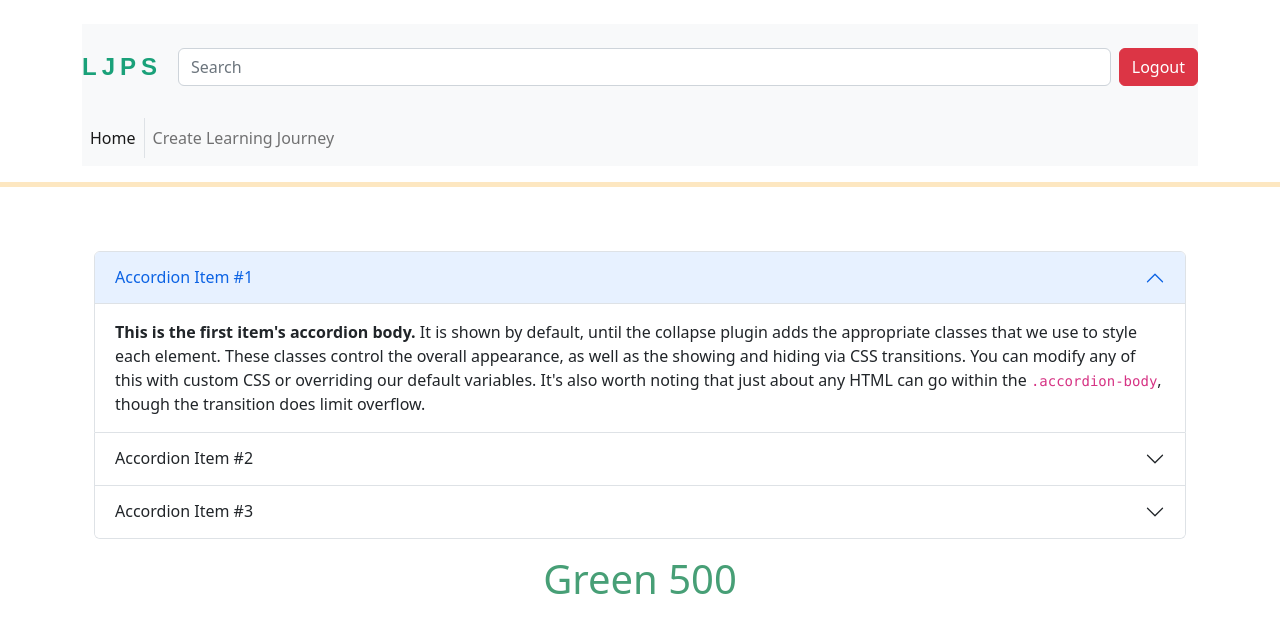
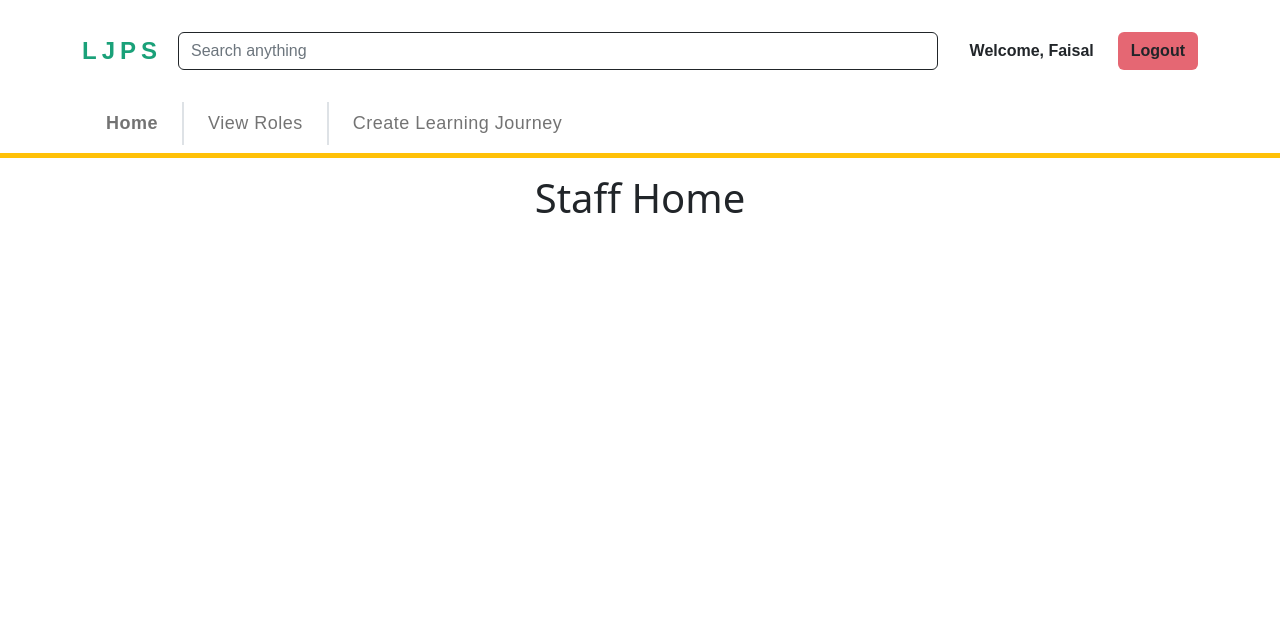
Before and after one commit to SPM-proj-team/spm-frontend, a Vue app: page / in a window 1280 px wide. Shown: the top 632 px of the page. Built offline with nearby package versions, Linux system fonts and the light colour scheme.

Commit message:
Added Vue Router

```diff
--- a/package.json
+++ b/package.json
@@ -8,16 +8,19 @@
     "lint": "vue-cli-service lint"
   },
   "dependencies": {
+    "0g": "^0.0.9",
     "@popperjs/core": "^2.11.6",
     "bootstrap": "^5.2.1",
     "core-js": "^3.8.3",
-    "vue": "^3.2.13"
+    "vue": "^3.2.13",
+    "vue-router": "^4.1.5"
   },
   "devDependencies": {
     "@babel/core": "^7.12.16",
     "@babel/eslint-parser": "^7.12.16",
     "@vue/cli-plugin-babel": "~5.0.0",
     "@vue/cli-plugin-eslint": "~5.0.0",
+    "@vue/cli-plugin-router": "~5.0.0",
     "@vue/cli-service": "~5.0.0",
     "css-loader": "^6.7.1",
     "eslint": "^7.32.0",
--- a/src/App.vue
+++ b/src/App.vue
@@ -1,26 +1,23 @@
 <template>
   <mainNavbar/>
-  <div class="container m-auto py-5">
-    <HelloWorld />
-    <h1 class="text-green-400 text-center py-3">Green 500</h1>
-  </div>
-
+  <router-view/>
 </template>
 
 <script>
-import HelloWorld from './components/HelloWorld.vue'
-import mainNavbar from './components/mainNavbar.vue'
+
+import MainNavbar from './components/MainNavbar.vue'
 
 export default {
-  name: 'App',
-  components: {
-    HelloWorld,
-    mainNavbar
+  components:{
+    MainNavbar
+  }
 }
-}
+
 </script>
 
 <style>
 
 
+
+
 </style>
--- a/src/components/mainNavbar.vue
+++ b/src/components/mainNavbar.vue
@@ -1,8 +1,9 @@
 <template>
+    <div class="container-fluid border-bottom border-warning border-5 bg-yellow-500">
         <div class="container container-md-fluid">
             <div class="row">
                 <div class="col">
-                <nav class="navbar navbar-expand-lg bg-light mt-4">
+                    <nav class="navbar navbar-expand-lg mt-2">
                         <div class="logo text-teal-600 me-3">LJPS</div>
                         <button class="navbar-toggler" type="button" data-bs-toggle="collapse"
                             data-bs-target="#navbarSupportedContent" aria-controls="navbarSupportedContent"
@@ -11,57 +12,64 @@
                         </button>
                         <div class="collapse navbar-collapse" id="navbarSupportedContent">
                             <form class="d-flex flex-fill py-3" role="search">
-                            <input class="form-control me-2" type="search" placeholder="Search" aria-label="Search">
+                                <input class="form-control me-2 border-dark" type="search" placeholder="Search anything" aria-label="Search">
                             </form>
+                            <div class="text-center mx-md-4 fw-semibold">Welcome, Faisal</div>
                             <div class="d-grid">
-                            <button type="button" class="btn btn-danger">Logout</button>
+                                <button type="button" class="btn bg-danger bg-opacity-75 fw-semibold">Logout</button>
                             </div>
                         </div>
-
                     </nav>
                 </div>
             </div>
             <div class="row">
                 <div class="col">
-                <nav class="navbar navbar-expand-lg bg-light">
+                    <nav class="navbar navbar-expand-lg">
                         <div class="collapse navbar-collapse" id="navbarSupportedContent">
                             <ul class="navbar-nav me-auto mb-2 mb-lg-0">
-                            <li class="nav-item border-end">
-                                <a class="nav-link active" aria-current="page" href="#">Home</a>
+                                <li class="nav-item border-end border-2 px-3">
+                                    <router-link to="/" class="nav-link text-bold" exact>Home</router-link>
                                 </li>
-                            <li class="nav-item">
-                                <a class="nav-link" href="#">Create Learning Journey</a>
+                                <li class="nav-item border-end border-2 px-3 ">
+                                    <router-link to="/JobRoles" class="nav-link" exact>View Roles</router-link>
+                                </li>
+                                <li class="nav-item px-3">
+                                    <router-link to="/CreateLearningJourney" class="nav-link" exact>Create Learning Journey</router-link>
                                 </li>
                             </ul>
                         </div>
                     </nav>
-
                 </div>
             </div>
         </div>
-    <hr>
-
-
+    </div>
 </template>
 
 <script>
 
+    export default {}
+
 </script>
 
 <style scoped>
+
+* {
+    font-family: 'Poppins', sans-serif;
+}
+
 .logo {
-    font-family: 'Poppins', sans-serif;
     font-size: 24px;
-    font-weight: 600;
+    font-weight: 800;
     letter-spacing: 5px;
 }
 
-.nav-text {
+.nav-item {
     font-size: 18px;
-    letter-spacing: 5px;
+    letter-spacing: 0.5px;
 }
 
-hr {
-    border-top: 5px solid #F59E0B
+.router-link-active{
+    font-weight:bold
 }
+
 </style>
--- a/src/main.js
+++ b/src/main.js
@@ -2,6 +2,7 @@ import { createApp } from 'vue'
 import App from './App.vue'
 import './scss/main.scss'
 import 'bootstrap/dist/js/bootstrap.js'
+import router from './router'
 
 
-createApp(App).mount('#app')
+createApp(App).use(router).use(router).mount('#app')
--- /dev/null
+++ b/src/router/index.js
@@ -0,0 +1,33 @@
+import { createRouter, createWebHistory } from 'vue-router'
+import StaffHome from '../views/StaffHome.vue'
+
+const routes = [
+  {
+    path: '/',
+    name: 'Staff Home',
+    component: StaffHome
+  },
+  {
+    path: '/JobRoles',
+    name: 'Job Roles',
+    // route level code-splitting
+    // this generates a separate chunk (about.[hash].js) for this route
+    // which is lazy-loaded when the route is visited.
+    component: () => import(/* webpackChunkName: "about" */ '../views/JobRoles.vue')
+  },
+  {
+    path: '/CreateLearningJourney',
+    name: 'Create Learning Journey',
+    // route level code-splitting
+    // this generates a separate chunk (about.[hash].js) for this route
+    // which is lazy-loaded when the route is visited.
+    component: () => import(/* webpackChunkName: "about" */ '../views/CreateLearningJourney.vue')
+  }
+]
+
+const router = createRouter({
+  history: createWebHistory(process.env.BASE_URL),
+  routes
+})
+
+export default router
--- /dev/null
+++ b/src/views/AboutView.vue
@@ -0,0 +1,5 @@
+<template>
+  <div class="about">
+    <h1>This is an about page</h1>
+  </div>
+</template>
--- /dev/null
+++ b/src/views/CreateLearningJourney.vue
@@ -0,0 +1,13 @@
+<template>
+   <div class="container mt-3 text-center">
+    <h1>Create Learning Journey</h1>
+  </div>
+</template>
+
+<script setup>
+
+</script>
+
+<style  scoped>
+
+</style>
--- /dev/null
+++ b/src/views/JobRoles.vue
@@ -0,0 +1,13 @@
+<template>
+  <div class="container mt-3 text-center">
+    <h1>Roles</h1>
+  </div>
+</template>
+
+<script setup>
+
+</script>
+
+<style lang="scss" scoped>
+
+</style>
--- /dev/null
+++ b/src/views/StaffHome.vue
@@ -0,0 +1,11 @@
+<template>
+  <div class="container mt-3 text-center">
+    <h1>Staff Home</h1>
+  </div>
+</template>
+
+<script>
+
+export default {}
+
+</script>
--- a/vue.config.js
+++ b/vue.config.js
@@ -2,7 +2,7 @@ const GoogleFontsPlugin = require("google-fonts-webpack-plugin");
 
  module.exports = {
     chainWebpack: config => {
-        plugins: [
+        [
             new GoogleFontsPlugin({
                 fonts: [
                     { family: "Poppins" }
```
Also changed, not shown: 1 other file (tests, documents, lock files or other folders). Lines whose indentation alone changed are shown as unchanged.
